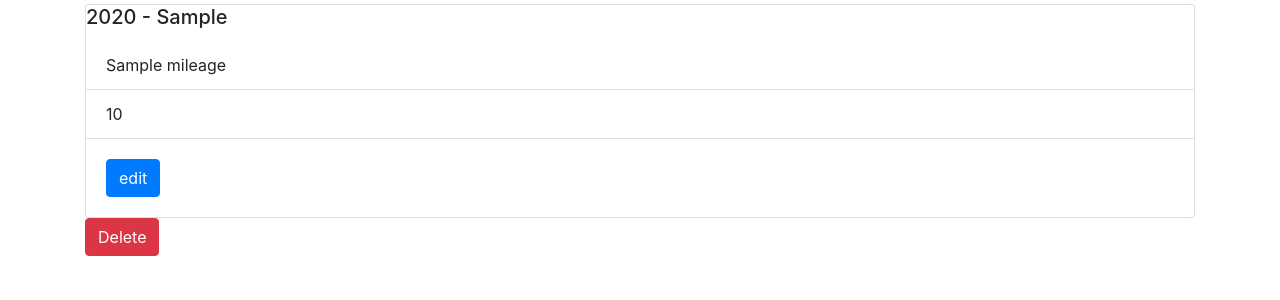
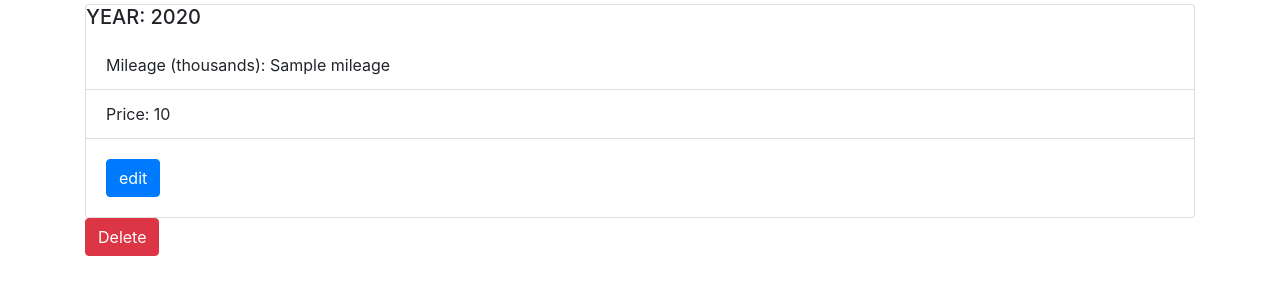
Before and after one commit to AlwaysEpicurus/Web_Forms_with_Flask_Docker_PyCharm_MySQL, a Flask app: template app/templates/view.html in a window 1280 px wide. Shown: the part 56-356 px from the top of the page. Run offline with Flask 2, Linux system fonts and the light colour scheme; the template is opened without the code that fills it: most values are stand-ins (such as "Sample title", 1, 10 or a date in 2020); some libraries are stand-ins or nearby versions.

Commit message:
Fix: Clean up view.html

```diff
--- a/app/templates/view.html
+++ b/app/templates/view.html
@@ -2,11 +2,11 @@
 {% block content %}
 
 <div class="card" class="m-5 p-2">
-    <h5 class="card-title">{{ city.year }} - {{ city.fldAbbreviation }}</h5>
+    <h5 class="card-title">YEAR: {{ city.year }}</h5>
 
     <ul class="list-group list-group-flush">
-        <li class="list-group-item">{{ city.mileage }}</li>
-        <li class="list-group-item">{{ city.Price }}</li>
+        <li class="list-group-item">Mileage (thousands): {{ city.mileage }}</li>
+        <li class="list-group-item">Price: {{ city.price }}</li>
     </ul>
     <div class="card-body">
         <a href="/edit/{{city.id}}" class="card-link btn btn-primary">edit</a>
```
